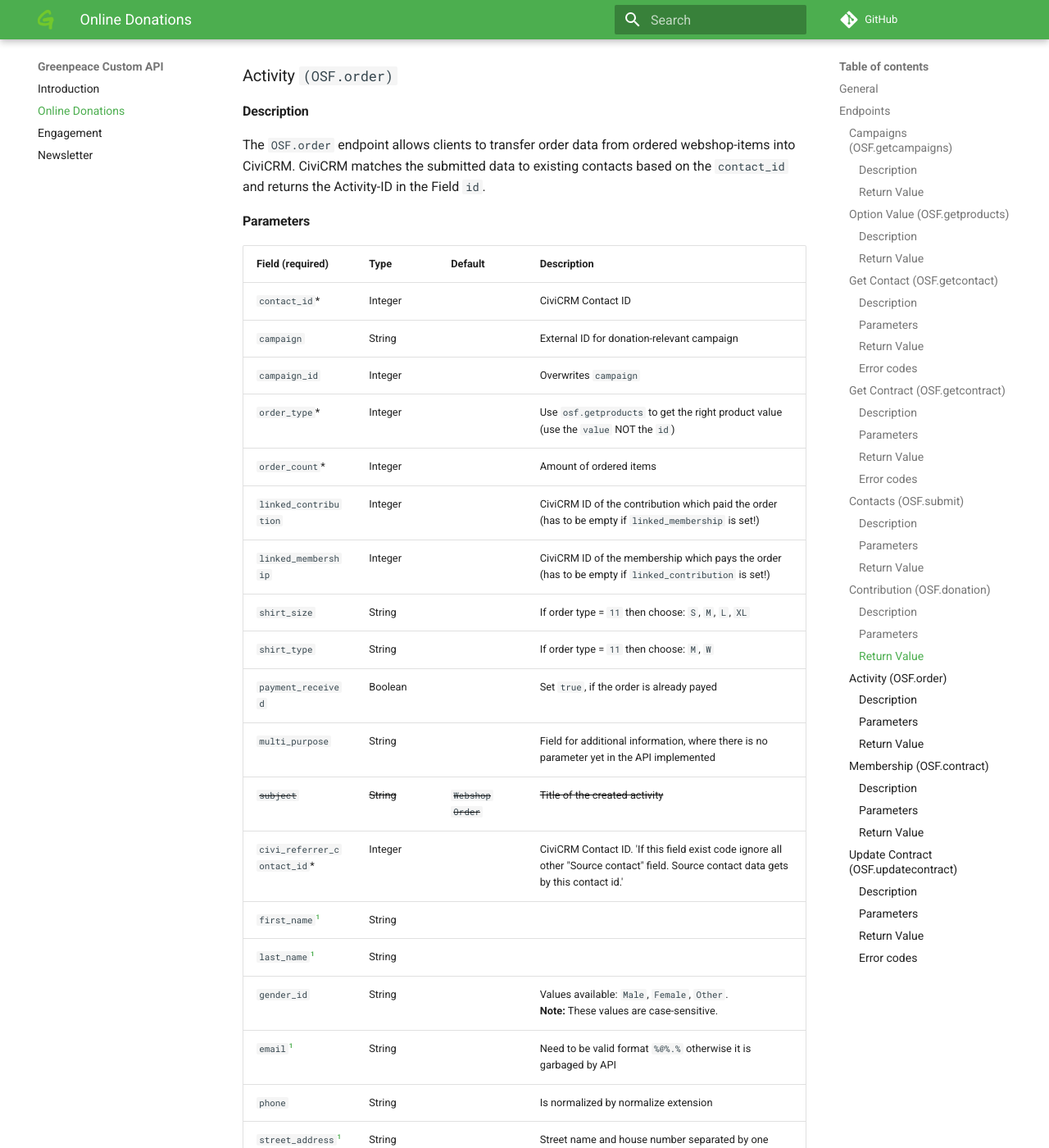
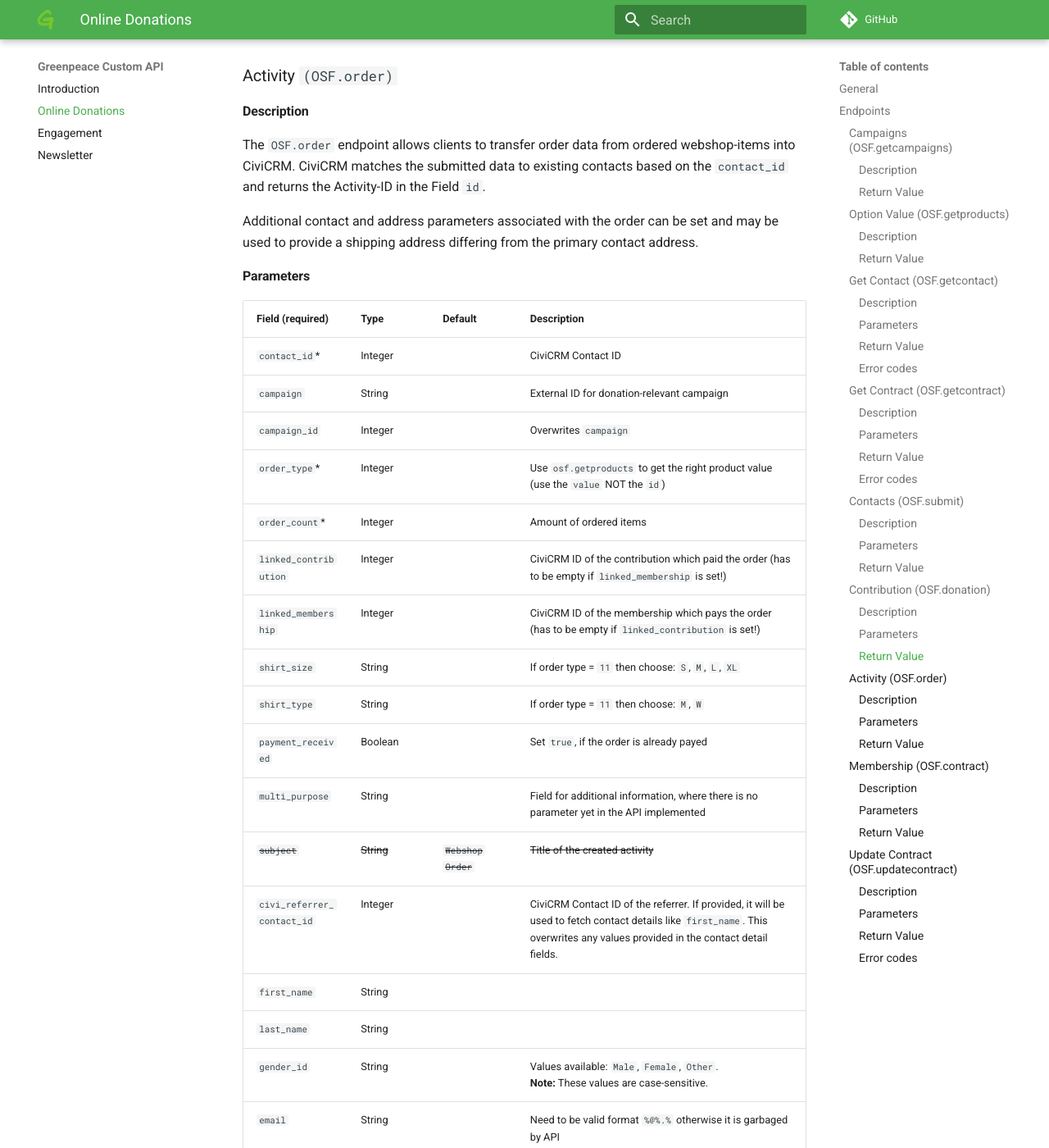
Before and after one commit to greenpeace-cee/at.greenpeace.gpapi, an MkDocs documentation site: the page built from docs/donations.md, in a window 1280 px wide and 1400 px high, scrolled down 7605 px. Shown: the whole window at 82% size. Built offline with MkDocs 1.6.1 and Material for MkDocs 9.7.7, drawn with Linux system fonts in a browser that asks for light colours; comment, search, counter and statistics services are not loaded; some of the changed text lies outside the part shown.

Commit message:
GP-21465 Clarify OSF.order documentation

```diff
--- a/docs/donations.md
+++ b/docs/donations.md
@@ -216,8 +216,11 @@ Returns the Contribution-ID in the field `id`
 
 #### Description
 The `OSF.order` endpoint allows clients to transfer order data from ordered  webshop-items into CiviCRM. CiviCRM matches the submitted data
-to existing contacts based on the `contact_id` and returns
-the Activity-ID in the Field `id`.
+to existing contacts based on the `contact_id` and returns the Activity-ID in the Field `id`.
+
+Additional contact and address parameters associated with the order can be
+set and may be used to provide a shipping address differing from the primary
+contact address.
 
 #### Parameters
 
@@ -235,16 +238,15 @@ the Activity-ID in the Field `id`.
 | `payment_received`           | Boolean       | | Set `true`, if the order is already payed |
 | `multi_purpose`              | String        | | Field for additional information, where there is no parameter yet in the API implemented |
 | <s>`subject`</s>             | <s>String</s> | <s>`Webshop Order`</s> | <s>Title of the created activity</s> |
-| `civi_referrer_contact_id`*  | Integer       | | CiviCRM Contact ID. 'If this field exist code ignore all other "Source contact" field. Source contact data gets by this contact id.' |
-| `first_name`[^1]             | String        | | |
-| `last_name`[^1]              | String        | | |
+| `civi_referrer_contact_id`   | Integer       | | CiviCRM Contact ID of the referrer. If provided, it will be used to fetch contact details like `first_name`. This overwrites any values provided in the contact detail fields. |
+| `first_name`                 | String        | | |
+| `last_name`                  | String        | | |
 | `gender_id`                  | String        | | Values available: `Male`, `Female`, `Other`. <br />**Note:** These values are case-sensitive. |
-| `email`[^1]                  | String        | | Need to be valid format `%@%.%` otherwise it is garbaged by API |
+| `email`                      | String        | | Need to be valid format `%@%.%` otherwise it is garbaged by API |
 | `phone`                      | String        | | Is normalized by normalize extension |
-| `street_address`[^1]         | String        | | Street name and house number separated by one space |
+| `street_address`             | String        | | Street name and house number separated by one space |
 | `city`                       | String        | | |
-| `postal_code`[^1]            | String        | | |
-| `street_address`[^1]         | String        | | Street name and house number separated by one space |
+| `postal_code`                | String        | | |
 | `country`                    | String        | | Country code according to ISO 3166-1 alpha-2 |
 <small>**\* mandatory field**</small>
 
```
